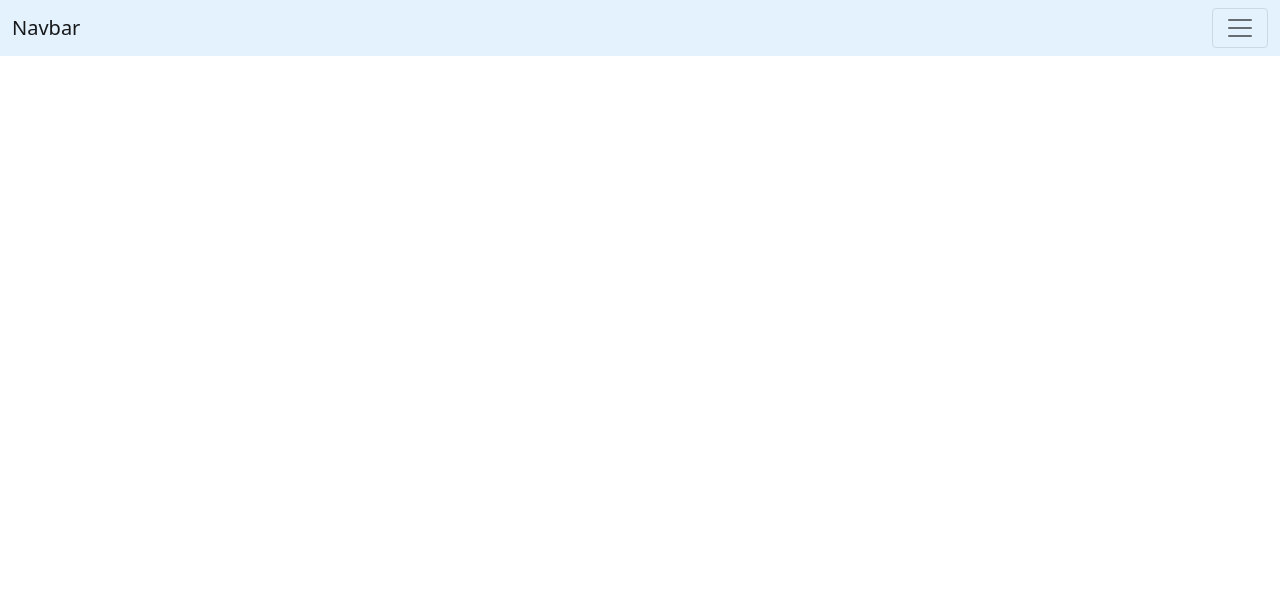
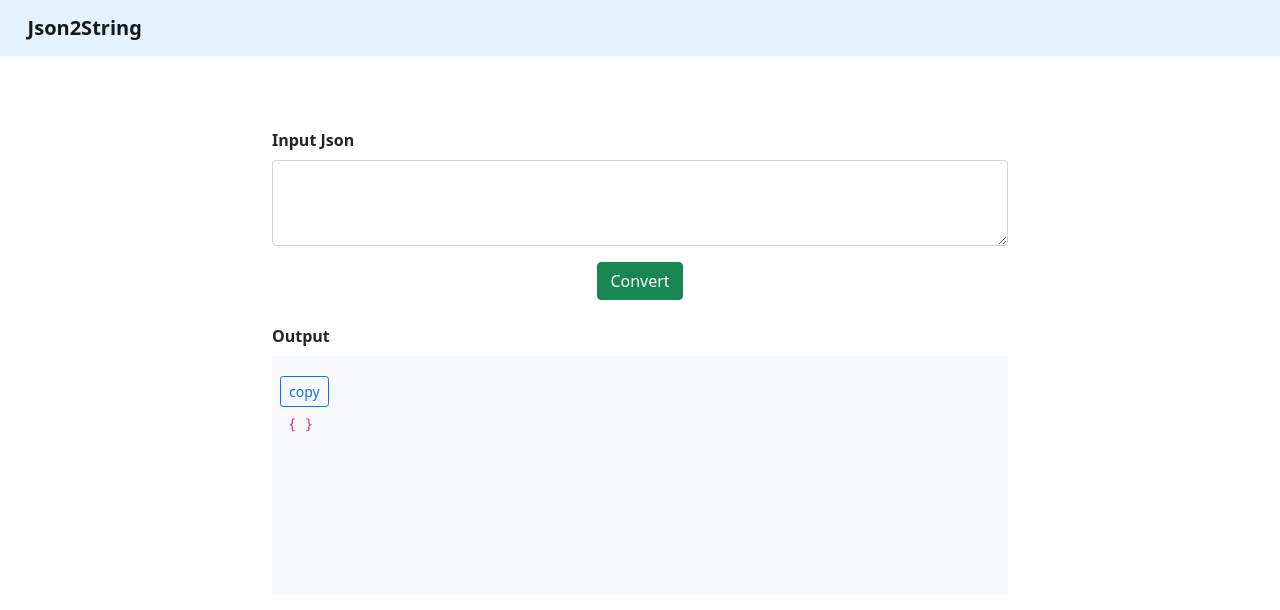
Before and after one commit to RohitPardhi/json2string, a plain HTML site: page index.html in a window 1280 px wide. Drawn offline with nearby package versions, Linux system fonts and the light colour scheme.

Commit message:
Update index.html
UI Design

```diff
--- a/index.html
+++ b/index.html
@@ -1,42 +1,70 @@
 <!DOCTYPE html>
 <html>
+
 <head>
     <meta charset="utf-8">
     <meta name="viewport" content="width=device-width, initial-scale=1">
 
-    <link href="https://cdn.jsdelivr.net/npm/bootstrap@5.1.0/dist/css/bootstrap.min.css" rel="stylesheet" integrity="sha384-KyZXEAg3QhqLMpG8r+8fhAXLRk2vvoC2f3B09zVXn8CA5QIVfZOJ3BCsw2P0p/We" crossorigin="anonymous">
-    <script src="https://cdn.jsdelivr.net/npm/bootstrap@5.1.0/dist/js/bootstrap.bundle.min.js" integrity="sha384-U1DAWAznBHeqEIlVSCgzq+c9gqGAJn5c/t99JyeKa9xxaYpSvHU5awsuZVVFIhvj" crossorigin="anonymous"></script>
-
-<title>Json2String</title>
+    <link href="https://cdn.jsdelivr.net/npm/bootstrap@5.1.0/dist/css/bootstrap.min.css" rel="stylesheet"
+        integrity="sha384-KyZXEAg3QhqLMpG8r+8fhAXLRk2vvoC2f3B09zVXn8CA5QIVfZOJ3BCsw2P0p/We" crossorigin="anonymous">
+    <script src="https://cdn.jsdelivr.net/npm/bootstrap@5.1.0/dist/js/bootstrap.bundle.min.js"
+        integrity="sha384-U1DAWAznBHeqEIlVSCgzq+c9gqGAJn5c/t99JyeKa9xxaYpSvHU5awsuZVVFIhvj"
+        crossorigin="anonymous"></script>
+    <title> Json2String</title>
 </head>
 
 <body>
 
     <nav class="navbar navbar-light" style="background-color: #e3f2fd;">
         <div class="container-fluid">
-            <a class="navbar-brand" href="#">Navbar</a>
-            <button class="navbar-toggler" type="button" data-bs-toggle="collapse" data-bs-target="#navbarTogglerDemo02" aria-controls="navbarTogglerDemo02" aria-expanded="false" aria-label="Toggle navigation">
-              <span class="navbar-toggler-icon"></span>
-            </button>
-            <div class="collapse navbar-collapse" id="navbarTogglerDemo02">
-              <ul class="navbar-nav me-auto mb-2 mb-lg-0">
-                <li class="nav-item">
-                  <a class="nav-link active" aria-current="page" href="#">Home</a>
-                </li>
-                <li class="nav-item">
-                  <a class="nav-link" href="#">Link</a>
-                </li>
-                <li class="nav-item">
-                  <a class="nav-link disabled" href="#" tabindex="-1" aria-disabled="true">Disabled</a>
-                </li>
-              </ul>
-              <form class="d-flex">
-                <input class="form-control me-2" type="search" placeholder="Search" aria-label="Search">
-                <button class="btn btn-outline-success" type="submit">Search</button>
-              </form>
+            <a class="navbar-brand" href="rohitpardhi.github.io/json2string"><b> &nbsp; &nbsp;Json2String</b></a>
+        </div>
+    </nav>
+    <br><br><br>
+    <div class="container">
+        <div class="row">
+
+            <div class="col">
+
             </div>
-          </div>
-      </nav>
+
+            <div class="col-8">
+                <div class="mb-3">
+                    <label for="exampleFormControlTextarea1" class="form-label"><b>Input Json</b></label>
+                    <textarea class="form-control" id="jsonData" rows="3"></textarea>
+                </div>
+
+                <div class="text-center">
+                    <button type="button" class="btn btn-success align-middle">Convert</button>
+                </div>
+
+                <br>
+                <label for="exampleFormControlTextarea1" class="form-label"><b>Output</b></label>
+                <div class="h-50 bg-light" style="max-height:250px">
+                    <div class="row p-3">
+                        <div class="p-1">
+                            <button  class="btn btn-outline-primary btn-sm pull-right">copy</button>
+                        </div>
+
+                        <div class="overflow-scroll" style="max-height:250px; height: 180px;">
+                                <code>{
+
+                                } </code>
+                        </div>
+                    </div>
+
+
+
+
+                </div>
+
+            </div>
+
+            <div class="col">
+
+            </div>
+        </div>
+    </div>
 
 </body>
 
```
